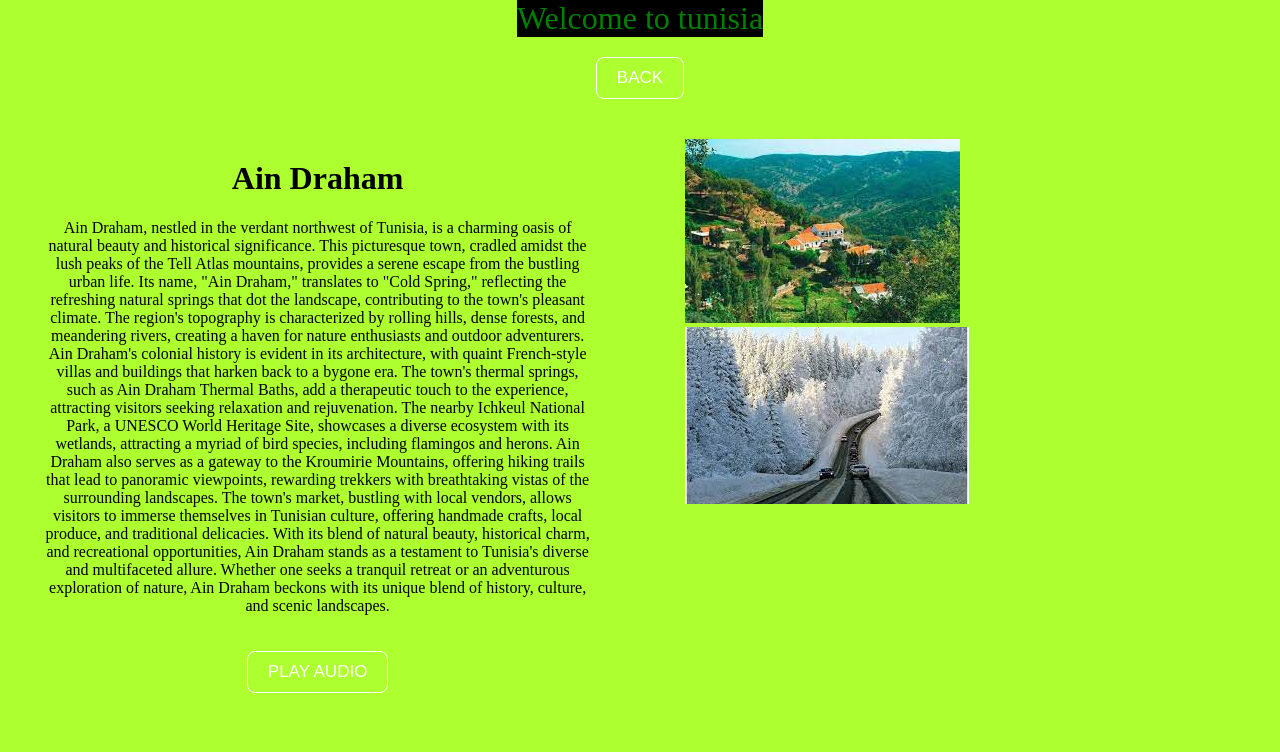
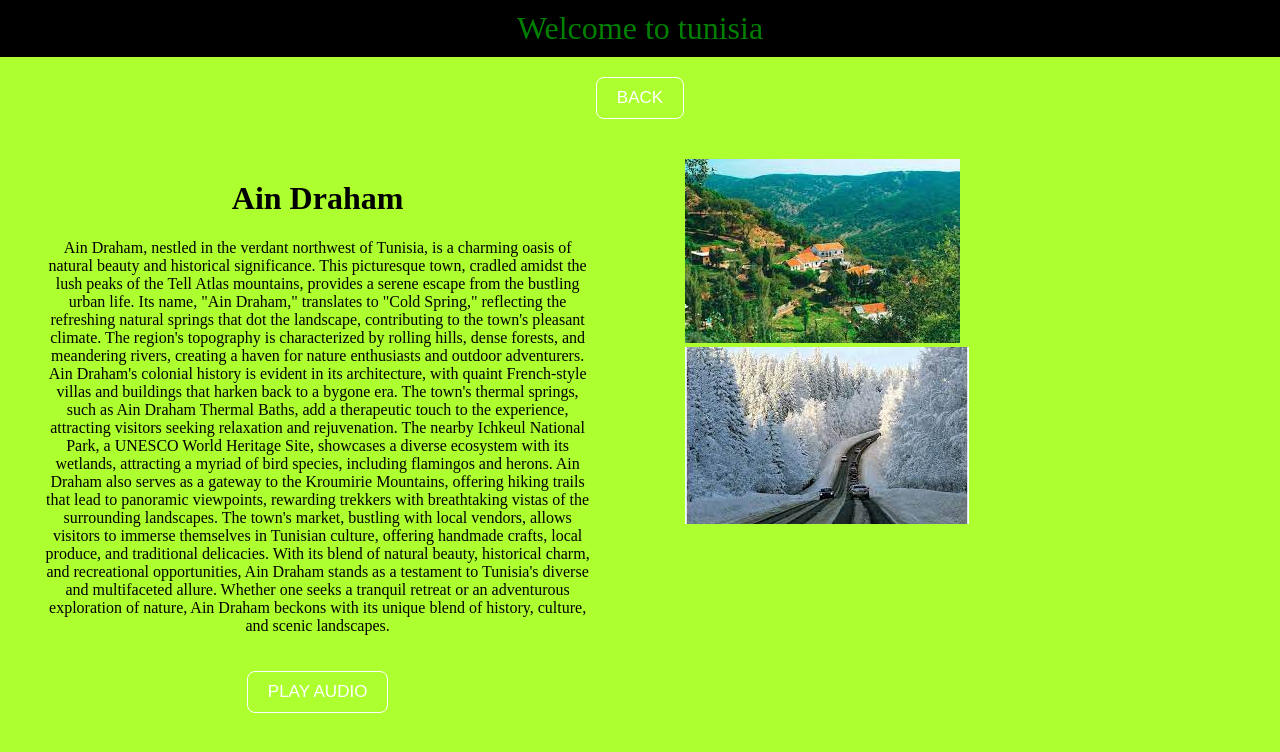
Before and after one commit to 2TI2/Saif-Yessine-Yesser-Wael, a plain HTML site: page aindrahim.html in a window 1280 px wide. Drawn offline with Linux system fonts and the light colour scheme.

Commit message:
Update aindrahim.html

```diff
--- a/aindrahim.html
+++ b/aindrahim.html
@@ -20,11 +20,14 @@
             flex-direction: column;
             align-items: center;
         }
-        header{
+        header {
             background-color: black;
             text-align: center;
             color: green;
             font-size: xx-large;
+            width: 100%;
+            padding: 10px;
+            box-sizing: border-box;
         }
         a{
             text-align: center;
```
